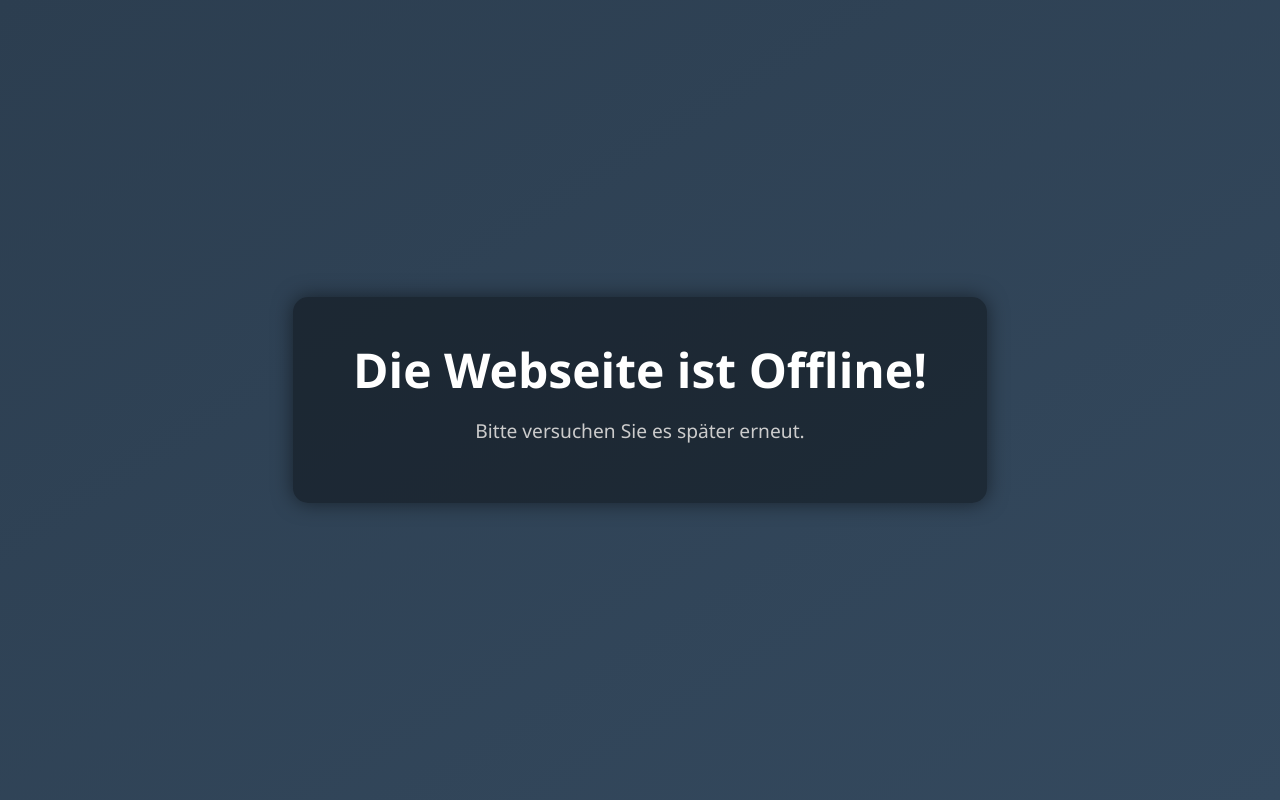
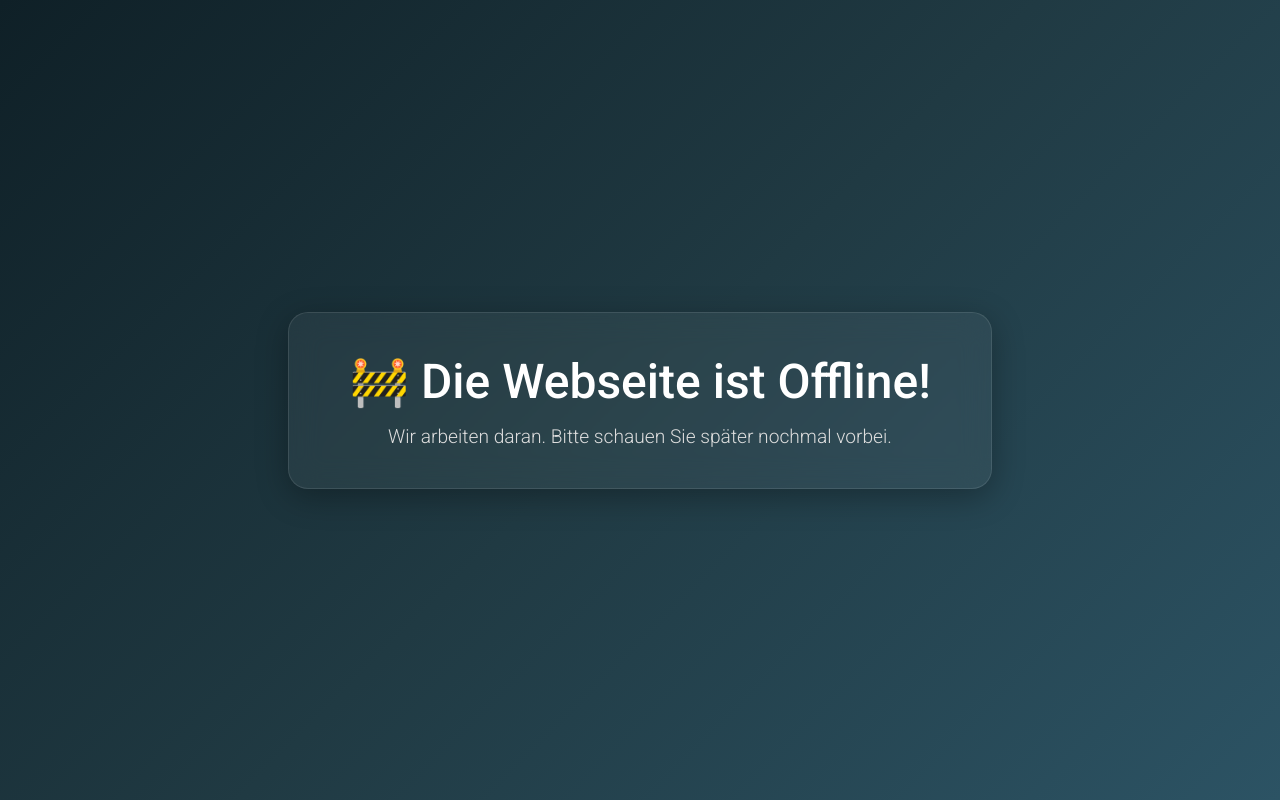
Before and after one commit to Emergency-Niedersachsen/Emergency-Niedersachsen.github.io, a plain HTML site: page index.html in a window 1280 px wide. Drawn offline with Linux system fonts and the light colour scheme.

Commit message:
index.html

```diff
--- a/index.html
+++ b/index.html
@@ -3,44 +3,66 @@
 <head>
   <meta charset="UTF-8">
   <meta name="viewport" content="width=device-width, initial-scale=1.0">
-  <title>Offline</title>
+  <title>Webseite Offline</title>
+  <link href="https://fonts.googleapis.com/css2?family=Roboto:wght@300;500&display=swap" rel="stylesheet">
   <style>
-    body {
+    * {
       margin: 0;
       padding: 0;
-      background: linear-gradient(to bottom right, #2c3e50, #34495e);
-      color: white;
-      font-family: 'Segoe UI', Tahoma, Geneva, Verdana, sans-serif;
-      display: flex;
-      align-items: center;
-      justify-content: center;
-      height: 100vh;
-      text-align: center;
+      box-sizing: border-box;
     }
 
-    .message-box {
-      background: rgba(0, 0, 0, 0.4);
-      padding: 40px 60px;
-      border-radius: 15px;
-      box-shadow: 0 0 20px rgba(0,0,0,0.5);
+    body {
+      height: 100vh;
+      display: flex;
+      justify-content: center;
+      align-items: center;
+      background: linear-gradient(135deg, #0f2027, #203a43, #2c5364);
+      font-family: 'Roboto', sans-serif;
+      color: white;
     }
 
-    h1 {
-      font-size: 3em;
-      margin: 0;
+    .card {
+      background: rgba(255, 255, 255, 0.05);
+      border: 1px solid rgba(255, 255, 255, 0.1);
+      border-radius: 20px;
+      padding: 40px 60px;
+      text-align: center;
+      backdrop-filter: blur(15px);
+      box-shadow: 0 8px 32px rgba(0, 0, 0, 0.3);
     }
 
-    p {
-      margin-top: 15px;
-      font-size: 1.2em;
-      color: #ccc;
+    .card h1 {
+      font-size: 3rem;
+      font-weight: 500;
+      margin-bottom: 15px;
+    }
+
+    .card p {
+      font-size: 1.2rem;
+      font-weight: 300;
+      color: #ddd;
+    }
+
+    @media (max-width: 600px) {
+      .card {
+        padding: 30px 20px;
+      }
+
+      .card h1 {
+        font-size: 2rem;
+      }
+
+      .card p {
+        font-size: 1rem;
+      }
     }
   </style>
 </head>
 <body>
-  <div class="message-box">
-    <h1>Die Webseite ist Offline!</h1>
-    <p>Bitte versuchen Sie es später erneut.</p>
+  <div class="card">
+    <h1>🚧 Die Webseite ist Offline!</h1>
+    <p>Wir arbeiten daran. Bitte schauen Sie später nochmal vorbei.</p>
   </div>
 </body>
 </html>
```
